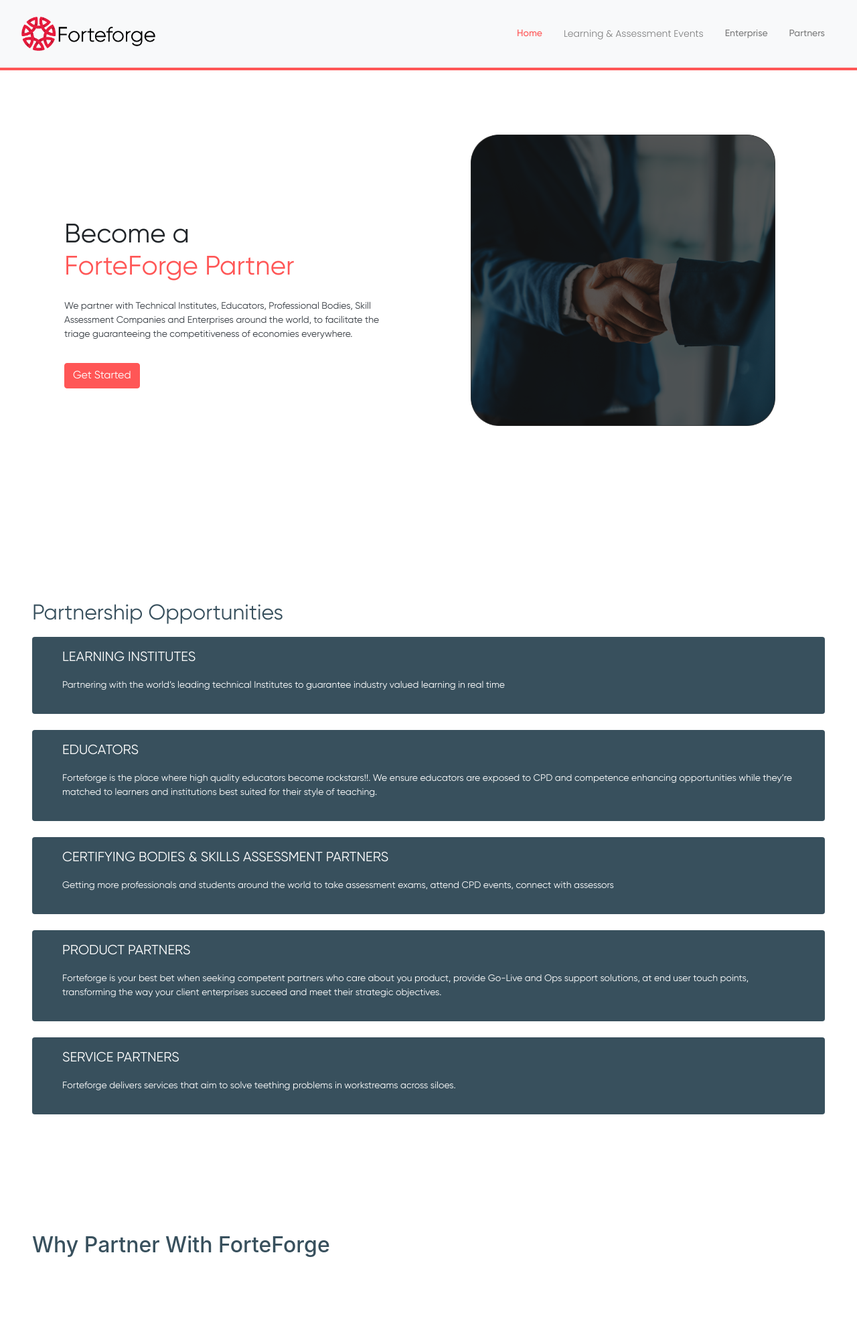
After one commit to syedbilal28/forteforge, a Django app: page /partners/ in a window 1280 px wide. The commit adds this page. Shown: the whole page at 67% size. Run offline with Django 3.2, Linux system fonts and the light colour scheme; style sheets or scripts are compiled from the project's sources; some libraries are stand-ins or nearby versions.

Commit message:
partners oppotunities added

```diff
--- a/learning/templates/learning/header.html
+++ b/learning/templates/learning/header.html
@@ -39,7 +39,7 @@
                 <a href="{% url 'Enterprise' %}" class="nav-link m-2 menu-item">Enterprise</a>
             </li>
             <li class="nav-item">
-                <a href="#" class="nav-link m-2 menu-item">Partners</a>
+                <a href="{% url 'Partners' %}" class="nav-link m-2 menu-item">Partners</a>
             </li>
         </ul>
     </div>
--- /dev/null
+++ b/learning/templates/learning/partners.html
@@ -0,0 +1,150 @@
+{% load static %}
+<!DOCTYPE html>
+<html lang="en">
+<head>
+    <meta charset="UTF-8">
+    <meta http-equiv="X-UA-Compatible" content="IE=edge">
+    <meta name="viewport" content="width=device-width, initial-scale=1.0">
+    {% include 'learning/links.html' %}
+    <link rel="stylesheet" href="{% static 'css/style.css' %}">
+    <title>Partners | ForteForge</title>
+    <style>
+        @font-face {
+            font-family: Gilroy;
+            src: url('/static/fonts/Gilroy-Regular.ttf');
+        }
+        /* .container{margin: auto !important;} */
+        .get-started{
+            background-color: #FF5656;
+            color: white;
+            border: 1px solid #FF5656;
+        }
+        .get-started:hover{
+            color: #FF5656;
+            background-color: white;
+            transition: 0.2s;
+            border: 1px solid #FF5656;
+
+        }
+        .top,.opportunities{
+            font-family: Gilroy;
+            min-width: 100vw;
+        }
+        .top{
+            min-height: 600px;
+            min-width: 100vw;
+            /* min-width: 100vw; */
+        }
+        .top>div{
+            min-height: 600px;
+        }
+        .top>div>div{
+            min-height: 600px;
+        }
+        .overlay-1-partner{
+            position: absolute;
+            z-index: -2;
+
+        }
+        .overlay-partner{
+            position: absolute;
+            z-index: -1;
+        }
+        .blue-text{
+            color: #38505D;
+        }
+        .opportunity{
+            background-color: #38505D;
+        }
+        .bit-large{
+            font-size: 20px;
+        }
+    </style>
+</head>
+<body>
+    {% include 'learning/header.html' %}
+    <div class="container">
+        <div class="top p-5">
+            <div class="row">
+                <div class="col">
+                    <div class="partner-banner-wrapper p-5 d-flex flex-column justify-content-center h-100">
+                        <div class="heading-wrapper my-2">
+                            <h1>Become a <span class="nav-active d-block">ForteForge Partner</span></h1>
+                        </div>
+                        <div class="text-wrapper my-2">
+                            <p class="text-dark">We partner with Technical Institutes, Educators, Professional Bodies,
+                                Skill Assessment Companies and Enterprises around the world, to
+                                facilitate the triage guaranteeing the competitiveness of economies
+                                everywhere.</p>
+                        </div>
+                        <div class="btn-wrapper my-2">
+                            <button class="btn btn-primary get-started">Get Started</button>
+                        </div>
+                    </div>
+                </div>
+                <div class="col">
+                    <div class="banner-img-wrapper p-5 h-100">
+                        <img src="{% static 'img/partners.png' %}" class="rounded w-75 overlay-1-partner" alt="">
+                        <img src="{% static 'img/black-square-bg.png' %}" class="rounded w-75 overlay-partner" alt="">
+                    </div>
+                </div>
+            </div>
+        </div>
+        <div class="opportunities my-5 p-5">
+            <div class="opportunities-wrapper">
+                <h2 class="blue-text">Partnership Opportunities</h2>
+                <div class="opportunities-holder d-flex flex-column py-2">
+                    <div class="opportunity text-white px-5 py-3 rounded mb-4">
+                        <div class="row">
+                            <p class="bit-large">LEARNING INSTITUTES</p>
+                        </div>
+                        <div class="row">
+                            <p class="x-small">Partnering with the world’s leading technical Institutes to guarantee industry valued learning in real time</p>
+                        </div>
+                    </div>
+                    <div class="opportunity text-white px-5 py-3 rounded mb-4">
+                        <div class="row">
+                            <p class="bit-large">EDUCATORS</p>
+                        </div>
+                        <div class="row">
+                            <p class="x-small">Forteforge is the place where high quality educators become rockstars!!. We ensure educators are exposed to CPD
+                                and competence enhancing opportunities while they’re matched to learners and institutions best suited for their style of teaching. </p>
+                        </div>
+                    </div>
+                    <div class="opportunity text-white px-5 py-3 rounded mb-4">
+                        <div class="row">
+                            <p class="bit-large">CERTIFYING BODIES & SKILLS ASSESSMENT PARTNERS</p>
+                        </div>
+                        <div class="row">
+                            <p class="x-small">Getting more professionals and students around the world to take assessment exams, attend CPD events, connect with assessors</p>
+                        </div>
+                    </div>
+                    <div class="opportunity text-white px-5 py-3 rounded mb-4">
+                        <div class="row">
+                            <p class="bit-large">PRODUCT PARTNERS</p>
+                        </div>
+                        <div class="row">
+                            <p class="x-small">Forteforge is your best bet when seeking competent partners who care about you product, provide Go-Live and Ops support solutions,
+                                at end user touch points, transforming the way your client enterprises succeed and meet their strategic objectives. </p>
+                        </div>
+                    </div>
+                    <div class="opportunity text-white px-5 py-3 rounded mb-4">
+                        <div class="row">
+                            <p class="bit-large">SERVICE PARTNERS</p>
+                        </div>
+                        <div class="row">
+                            <p class="x-small">Forteforge delivers services that aim to solve teething problems in workstreams across siloes. </p>
+                        </div>
+                    </div>
+                </div>
+            </div>
+
+        </div>
+        <div class="partner-forteforge p-5 my-5">
+            <div class="partner-forteforge-wrapper">
+                <h2 class="blue-text">Why Partner With ForteForge</h2>
+            </div>
+        </div>
+    </div>
+</body>
+</html>
--- a/learning/urls.py
+++ b/learning/urls.py
@@ -19,5 +19,6 @@
     path("enterprise/",views.Enterprise,name="Enterprise"),
     path("courses/<str:keyword>/",views.GetCourses,name="GetCourses"),
     # path("course/<str:course_id>/",views.overview,name="overview"),
-    path("add/course/",csrf_exempt(views.AddCourse),name="AddCourse")
+    path("add/course/",csrf_exempt(views.AddCourse),name="AddCourse"),
+    path("partners/",views.partners,name="Partners")
 ]
--- a/learning/views.py
+++ b/learning/views.py
@@ -109,3 +109,6 @@
         category=category
     )
     return HttpResponse(status=201)
+
+def partners(request):
+    return render(request,"learning/partners.html")
```
Also changed, not shown: learning/static/img/black-square-bg.png (added), learning/static/img/iStock-1.png (added), learning/static/img/iStock-1263416100.png (added), learning/static/img/iStock-842214470.png (added), learning/static/img/partners.png (added).
